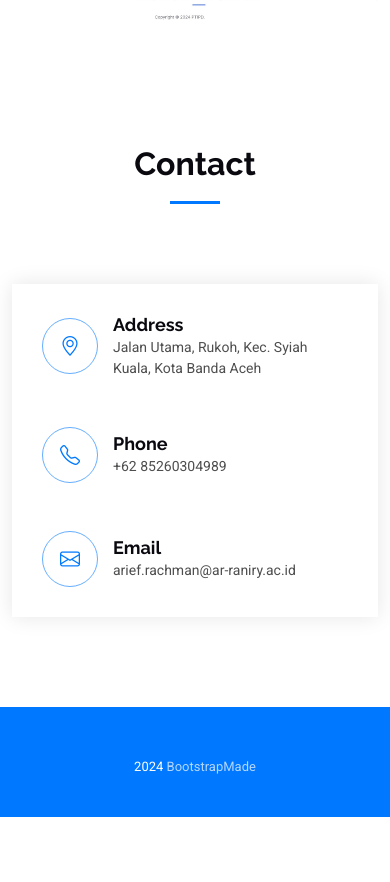
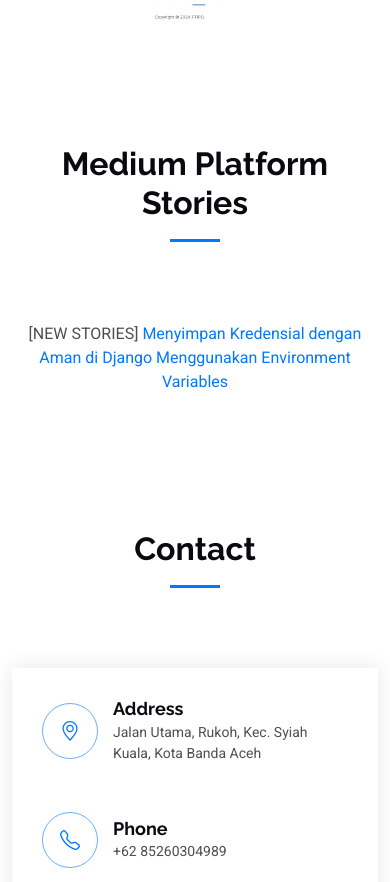
Before and after one commit to ariefprakom/ariefprakom.github.io, a plain HTML site: page index.html in a window 390 px wide. Shown: the part 6831-7713 px from the top of the page. Before the commit the page ends 7648 px from the top, so only its background shows below. Drawn offline with Linux system fonts and the light colour scheme.

Commit message:
commit link tulisan ke-4 medium

```diff
--- a/index.html
+++ b/index.html
@@ -54,6 +54,7 @@
           <li><a href="#resume">Resume</a></li>
           <li><a href="#services">Services</a></li>
           <li><a href="#portfolio">Portfolio</a></li>
+          <li><a href="#medium">Medium</a></li>
           <li><a href="#contact">Contact</a></li>
         </ul>
         <i class="mobile-nav-toggle d-xl-none bi bi-list"></i>
@@ -346,6 +347,32 @@
 
     </section><!-- /Portfolio Section -->
 
+    <!-- Medium Section -->
+    <section id="medium" class="medium section">
+
+      <!-- Section Title -->
+      <div class="container section-title" data-aos="fade-up">
+        <h2>Medium Platform Stories</h2>
+      </div><!-- End Section Title -->
+
+      <div class="container">
+
+        <div class="row gy-12">
+
+          <div class="col-lg-12 col-md-6 text-center" data-aos="fade-up" data-aos-delay="100">
+            <div class="service-item  position-relative">
+              <p>[NEW STORIES]
+                <a href="https://medium.com/@ariefprakom/menyimpan-kredensial-dengan-aman-di-django-menggunakan-environment-variables-78654c4a5022?sk=0b674c38d6b5c828f0c9a378e315fe21" class="stretched-link">
+                  Menyimpan Kredensial dengan Aman di Django Menggunakan Environment Variables</a>
+              </p>
+            </div>
+          </div><!-- End Service Item -->
+
+        </div>
+
+      </div>
+
+    </section><!-- /Medium Section -->
 
     <!-- Contact Section -->
     <section id="contact" class="contact section">
```
